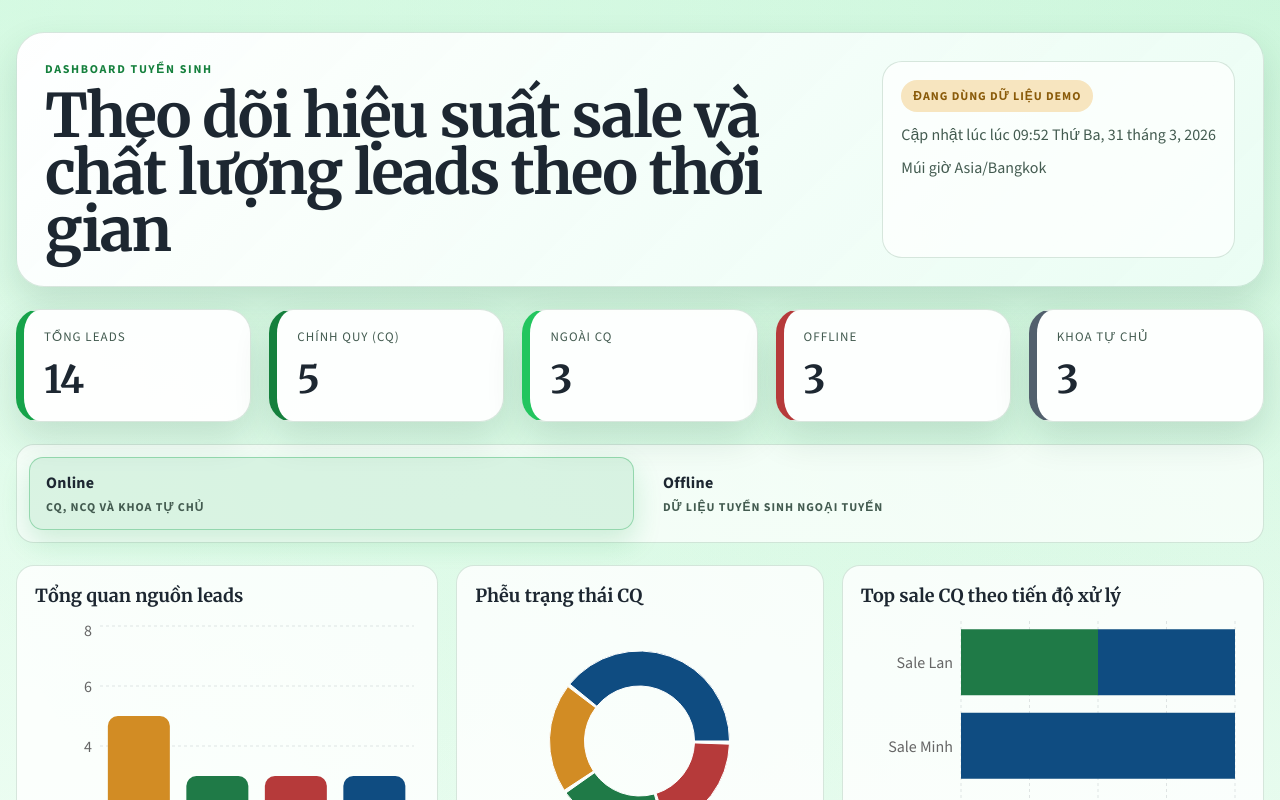
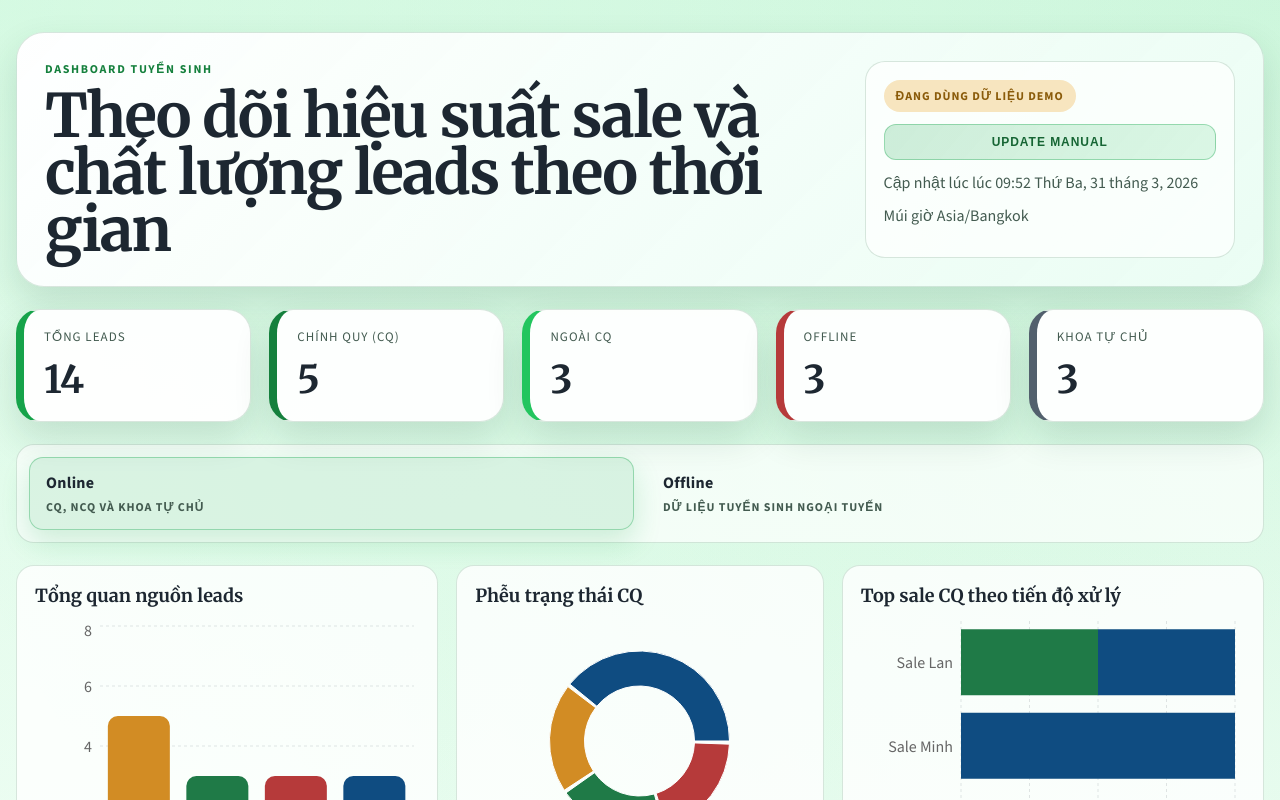
Before and after one commit to Ductarzan/Dashboard-tuy-n-sinh-ng-, a Next.js app: page / in a window 1280 px wide. Shown: the top 800 px of the page. Built offline with nearby package versions, Linux system fonts and the light colour scheme.

Commit message:
Add manual update button to dashboard header

```diff
--- a/app/globals.css
+++ b/app/globals.css
@@ -89,6 +89,26 @@ a {
 .hero-meta p {
   margin: 12px 0 0;
   color: var(--muted);
+}
+
+.manual-refresh-btn {
+  margin-top: 12px;
+  width: 100%;
+  border: 1px solid rgba(22, 163, 74, 0.35);
+  border-radius: 12px;
+  padding: 10px 12px;
+  background: linear-gradient(130deg, rgba(22, 163, 74, 0.2), rgba(34, 197, 94, 0.14));
+  color: #166534;
+  font-size: 12px;
+  font-weight: 800;
+  letter-spacing: 0.08em;
+  text-transform: uppercase;
+  cursor: pointer;
+}
+
+.manual-refresh-btn:disabled {
+  opacity: 0.65;
+  cursor: wait;
 }
 
 .metrics-grid,
--- a/app/page.tsx
+++ b/app/page.tsx
@@ -1,6 +1,7 @@
 import { AutoRefresh } from "@/components/auto-refresh";
 import { MetricCard, StatusBadge } from "@/components/dashboard";
 import { DashboardTabs } from "@/components/dashboard-tabs";
+import { ManualRefreshButton } from "@/components/manual-refresh-button";
 import { getDashboardData } from "@/lib/dashboard-data";
 
 export const revalidate = 1800;
@@ -29,6 +30,7 @@ export default async function HomePage() {
             label={data.isDemo ? "Đang dùng dữ liệu demo" : "Đang đọc Google Sheets"}
             tone={data.isDemo ? "warn" : "ok"}
           />
+          <ManualRefreshButton />
           <p>Cập nhật lúc {formatDateTime(data.generatedAt)}</p>
           <p>Múi giờ {data.timezone}</p>
         </div>
--- /dev/null
+++ b/components/manual-refresh-button.tsx
@@ -0,0 +1,25 @@
+"use client";
+
+import { useRouter } from "next/navigation";
+import { useTransition } from "react";
+
+export function ManualRefreshButton() {
+  const router = useRouter();
+  const [isPending, startTransition] = useTransition();
+
+  return (
+    <button
+      type="button"
+      className="manual-refresh-btn"
+      onClick={() => {
+        startTransition(() => {
+          router.refresh();
+        });
+      }}
+      disabled={isPending}
+      aria-label="Cập nhật thủ công toàn bộ chỉ số"
+    >
+      {isPending ? "Đang cập nhật..." : "UPDATE MANUAL"}
+    </button>
+  );
+}
```
